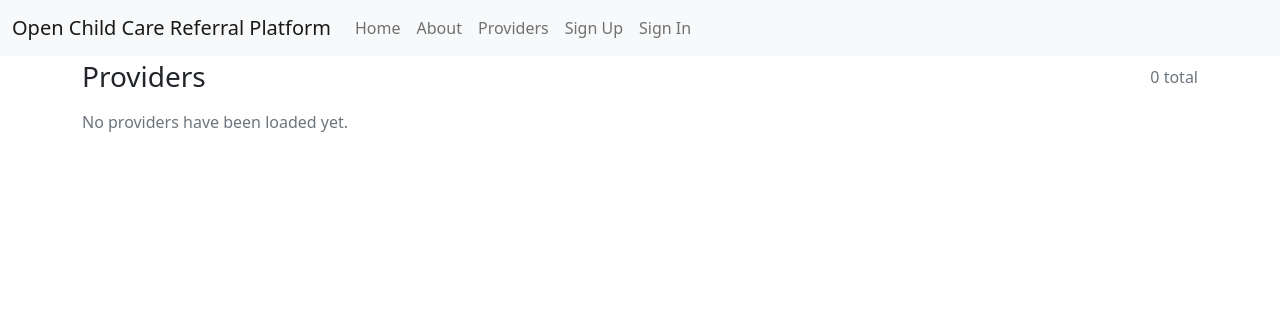
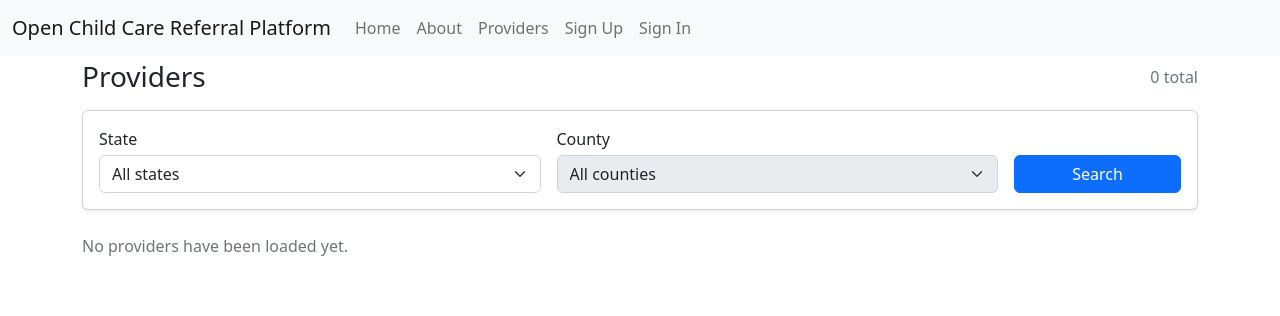
Before and after one commit to Ryan-Koch/child-care-referral, a Django app: page /providers/ in a window 1280 px wide. Shown: the top 316 px of the page. Run offline with Django 5.2, Linux system fonts and the light colour scheme; data that the repository does not hold is empty; parts of the project's set-up code (start-up, migrations or seed data) failed here and were passed over; some libraries are stand-ins or nearby versions.

Commit message:
Add state and county filtering

```diff
--- a/open_child_care_referral_platform/open_child_care_referral_platform/providers/views.py
+++ b/open_child_care_referral_platform/open_child_care_referral_platform/providers/views.py
@@ -1,9 +1,16 @@
+from __future__ import annotations
+
+from functools import cached_property
+from typing import TYPE_CHECKING
 from typing import Any
 
 from django.views.generic import DetailView
 from django.views.generic import ListView
 
 from open_child_care_referral_platform.providers.models import Provider
+
+if TYPE_CHECKING:
+    from django.db.models import QuerySet
 
 # Columns shown in the detail page header / metadata footer (or rendered in their
 # own section), so they are excluded from the generic "Details" table.
@@ -21,11 +28,59 @@ _NON_TABLE_FIELDS = frozenset(
 )
 
 
+def _distinct_values(queryset: QuerySet[Provider], field: str) -> list[str]:
+    """Sorted, non-empty distinct values of ``field`` across ``queryset``."""
+    return list(
+        queryset.exclude(**{f"{field}__isnull": True})
+        .exclude(**{field: ""})
+        .order_by(field)
+        .values_list(field, flat=True)
+        .distinct(),
+    )
+
+
 class ProviderListView(ListView):
     model = Provider
     context_object_name = "providers"
     paginate_by = 24
     ordering = ["provider_name"]
+
+    @cached_property
+    def selected_state(self) -> str:
+        return self.request.GET.get("state", "")
+
+    @cached_property
+    def selected_county(self) -> str:
+        return self.request.GET.get("county", "")
+
+    @cached_property
+    def states(self) -> list[str]:
+        return _distinct_values(Provider.objects.all(), "source_state")
+
+    @cached_property
+    def counties(self) -> list[str]:
+        # Counties only make sense once a state is chosen.
+        if not self.selected_state:
+            return []
+        in_state = Provider.objects.filter(source_state=self.selected_state)
+        return _distinct_values(in_state, "county")
+
+    def get_queryset(self) -> QuerySet[Provider]:
+        queryset = super().get_queryset()
+        if self.selected_state:
+            queryset = queryset.filter(source_state=self.selected_state)
+            # Ignore a stale county that does not belong to the chosen state.
+            if self.selected_county in self.counties:
+                queryset = queryset.filter(county=self.selected_county)
+        return queryset
+
+    def get_context_data(self, **kwargs: Any) -> dict[str, Any]:
+        context = super().get_context_data(**kwargs)
+        context["states"] = self.states
+        context["counties"] = self.counties
+        context["selected_state"] = self.selected_state
+        context["selected_county"] = self.selected_county
+        return context
 
 
 provider_list_view = ProviderListView.as_view()
--- a/open_child_care_referral_platform/open_child_care_referral_platform/templates/providers/provider_list.html
+++ b/open_child_care_referral_platform/open_child_care_referral_platform/templates/providers/provider_list.html
@@ -4,6 +4,38 @@
   <h1 class="h3 mb-0">Providers</h1>
   <span class="text-muted">{{ paginator.count }} total</span>
 </div>
+<form method="get" class="card card-body shadow-sm mb-4">
+  <div class="row g-3 align-items-end">
+    <div class="col-sm-5">
+      <label for="state-select" class="form-label mb-1">State</label>
+      <select id="state-select"
+              name="state"
+              class="form-select"
+              onchange="this.form.county.value='';this.form.submit()">
+        <option value="">All states</option>
+        {% for state in states %}
+        <option value="{{ state }}" {% if state == selected_state %}selected{% endif %}>{{ state }}</option>
+        {% endfor %}
+      </select>
+    </div>
+    <div class="col-sm-5">
+      <label for="county-select" class="form-label mb-1">County</label>
+      <select id="county-select"
+              name="county"
+              class="form-select"
+              onchange="this.form.submit()"
+              {% if not counties %}disabled{% endif %}>
+        <option value="">All counties</option>
+        {% for county in counties %}
+        <option value="{{ county }}" {% if county == selected_county %}selected{% endif %}>{{ county }}</option>
+        {% endfor %}
+      </select>
+    </div>
+    <div class="col-sm-2">
+      <button type="submit" class="btn btn-primary w-100">Search</button>
+    </div>
+  </div>
+</form>
 <div class="row row-cols-1 row-cols-sm-2 row-cols-lg-3 g-3">
   {% for provider in providers %}
   <div class="col">
@@ -95,7 +127,11 @@
   </div>
   {% empty %}
   <div class="col-12">
+    {% if selected_state or selected_county %}
+    <p class="text-muted">No providers match your search.</p>
+    {% else %}
     <p class="text-muted">No providers have been loaded yet.</p>
+    {% endif %}
   </div>
   {% endfor %}
 </div>
@@ -104,9 +140,8 @@
   <ul class="pagination justify-content-center">
     {% if page_obj.has_previous %}
     <li class="page-item">
-      <a class="page-link" href="?page={{ page_obj.previous_page_number }}"
-        >Previous</a
-      >
+      <a class="page-link"
+         href="{% querystring page=page_obj.previous_page_number %}">Previous</a>
     </li>
     {% else %}
     <li class="page-item disabled">
@@ -120,7 +155,8 @@
     </li>
     {% if page_obj.has_next %}
     <li class="page-item">
-      <a class="page-link" href="?page={{ page_obj.next_page_number }}">Next</a>
+      <a class="page-link"
+         href="{% querystring page=page_obj.next_page_number %}">Next</a>
     </li>
     {% else %}
     <li class="page-item disabled">
```
Also changed, not shown: open_child_care_referral_platform/open_child_care_referral_platform/providers/tests/test_views.py (+48 -0 lines).
